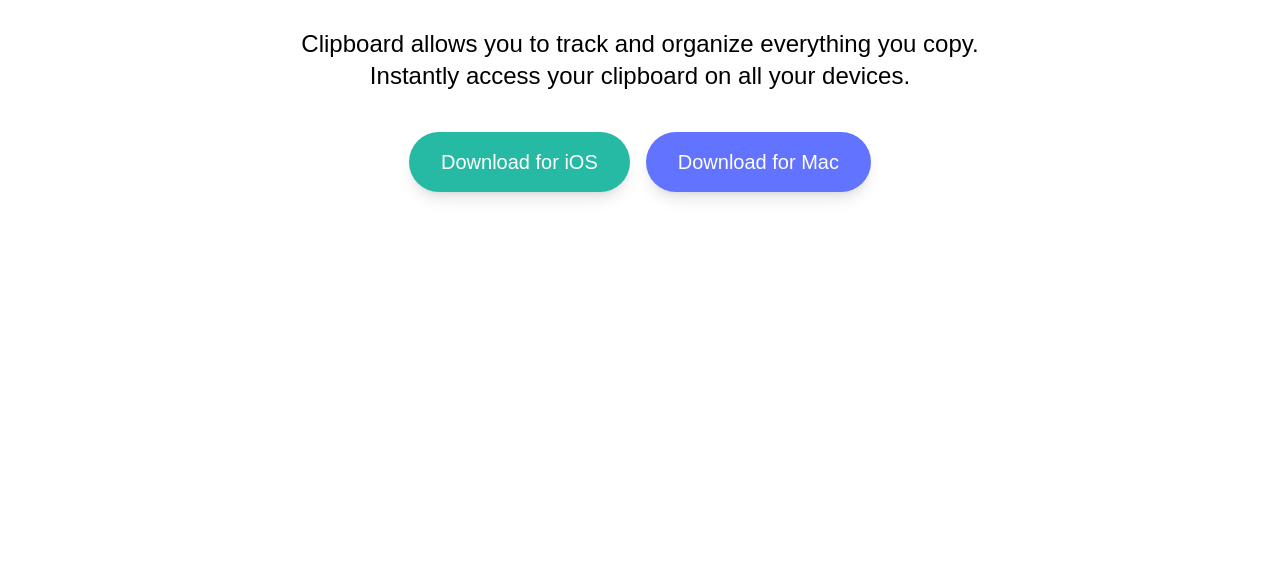
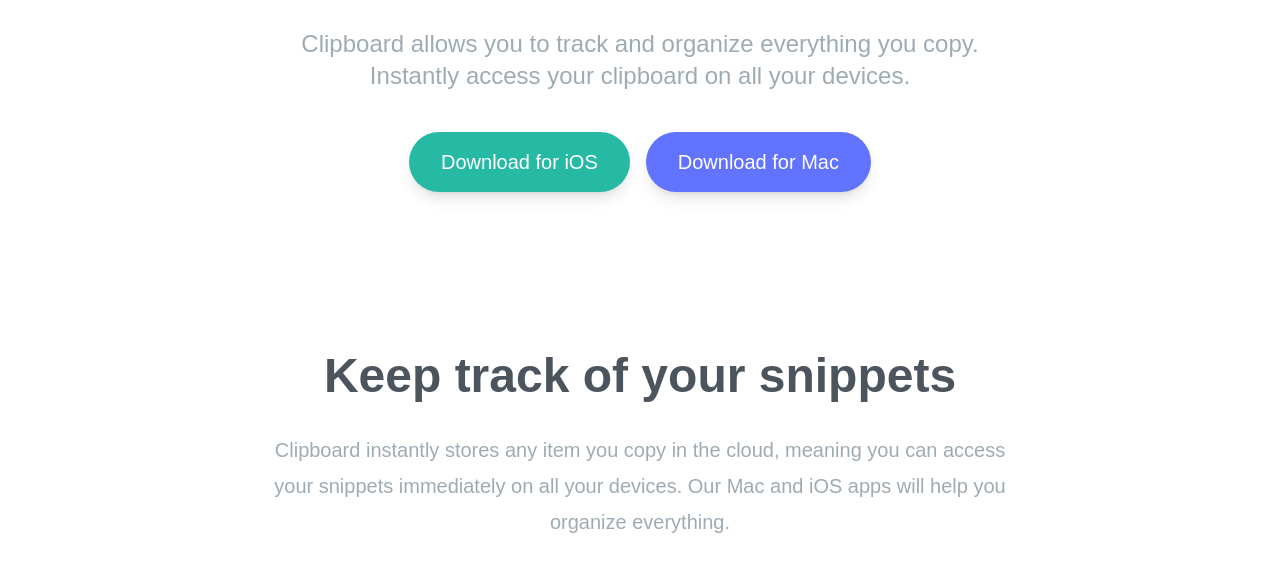
Before and after one commit to zohaib2005/tailwind-clipboard-website, a website: page index.html in a window 1280 px wide. Shown: the part 369-940 px from the top of the page. Before the commit the page ends 800 px from the top, so only its background shows below. Drawn offline with Linux system fonts and the light colour scheme; a web font is replaced by a local one.

Commit message:
snippets section using directives

```diff
--- a/index.html
+++ b/index.html
@@ -21,24 +21,38 @@
         <h3 class="mb-8 text-4xl font-bold text-darkGrayishBlue md:text-5xl">
           A history of everything you copy
         </h3>
-        <p class="max-w-3xl mx-auto mb-10 text-2xl text-darkGayishBlue">
+        <p class="max-w-3xl mx-auto mb-10 text-2xl text-grayishBlue">
           Clipboard allows you to track and organize everything you copy.
           Instantly access your clipboard on all your devices.
         </p>
 
         <!-- Button Container -->
-        <div
-          class="flex flex-col justify-center w-full space-y-6 text-xl text-white md:flex-row md:space-y-0 md:space-x-4"
-        >
+        <div class="button-container">
           <a
             class="p-4 px-8 rounded-full shadow-lg bg-strongCyan duration-200 hover:opacity-80"
             >Download for iOS</a
           >
           <a
-          class="p-4 px-8 rounded-full shadow-lg bg-lightBlue duration-200 hover:opacity-80"
-          >Download for Mac</a
+            class="p-4 px-8 rounded-full shadow-lg bg-lightBlue duration-200 hover:opacity-80"
+            >Download for Mac</a
+          >
+        </div>
+      </div>
+    </section>
+
+    <!-- Snippets Section -->
+    <section id="snippets">
+      <div class="max-w-6xl mx-auto text-center my-20 px-10">
+        <h3 class="mb-8 text-4xl font-bold text-darkGrayishBlue md:text-5xl">
+          Keep track of your snippets
+        </h3>
+        <p
+          class="max-w-3xl mx-auto mb-24 text-xl leading-9 text-center text-grayishBlue"
         >
-        </div>
+          Clipboard instantly stores any item you copy in the cloud, meaning you
+          can access your snippets immediately on all your devices. Our Mac and
+          iOS apps will help you organize everything.
+        </p>
       </div>
     </section>
   </body>
```
Also changed, not shown: css/style.css.
